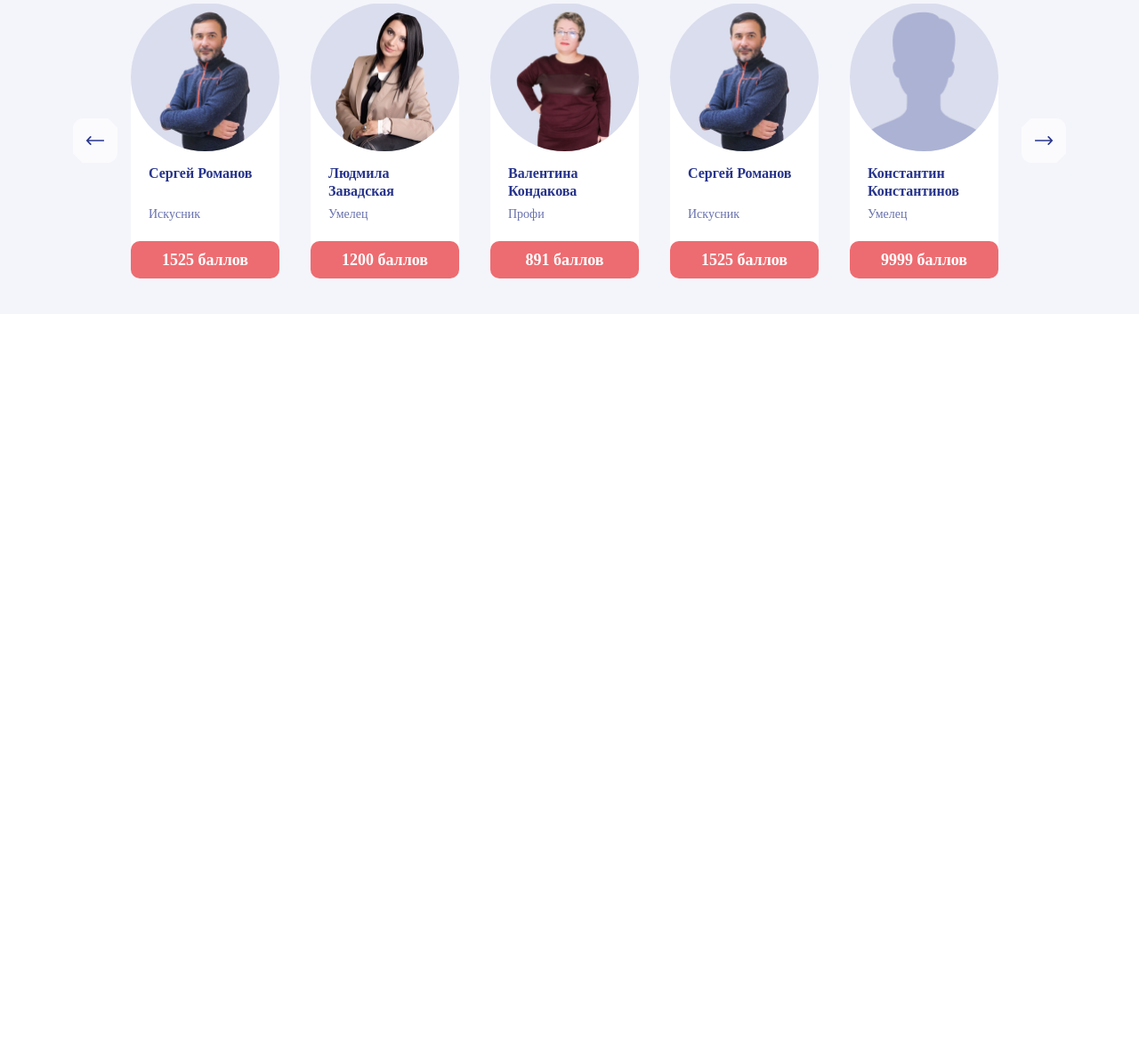
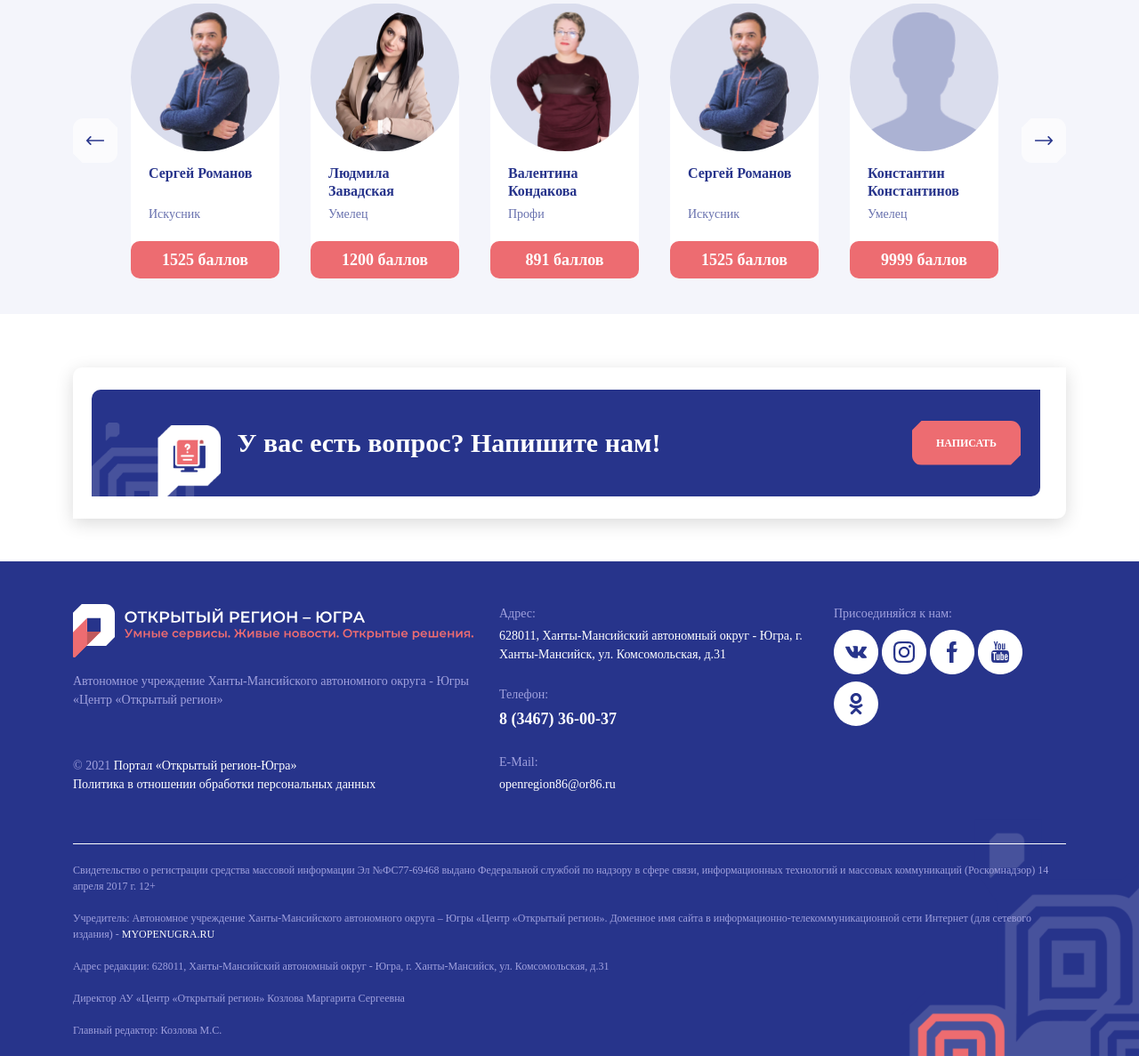
Before and after one commit to Nexxer/MARKET2030, a website: page src/index.html in a window 1280 px wide. Shown: the part 1973-3160 px from the top of the page at 89% size. Before the commit the page ends 2326 px from the top, so only its background shows below. Drawn offline with nearby package versions, Linux system fonts and the light colour scheme; files that its build step writes are made by us from their sources; a web font is replaced by a local one.

Commit message:
add footer and feedback

```diff
--- /dev/null
+++ b/src/_footer.html
@@ -0,0 +1,96 @@
+<div class="container">
+	<div class="row">
+		<div class="col-12">
+			<div class="mainpage__feedback col-12 mb-5">
+				<div class="mainpage__feedback-content py-3 py-sm-0 d-flex justify-content-center justify-content-sm-between align-items-center flex-sm-row flex-column">
+					<div class="feedback-title pb-2 pb-sm-0">
+						 У вас есть вопрос? Напишите нам!
+					</div>
+					 <a id="oprosModal" href="#" class="btn-m opros-modals-btn" tabindex="0">Написать</a>
+				</div>
+			</div>
+		</div>
+	</div>
+</div>
+
+<footer class="mt-auto">
+  <div class="container">
+    <div class="row no-gutters pt-5">
+      <div class="col-xl-5 col-lg-6 order-3 order-lg-1 mb-5">
+        <div class="h-100 d-flex flex-column justify-content-between">
+          <div>
+            <a href="/" class="d-block mb-3">
+              <img style="max-width:100%;" src="./img/logo-footer.svg">
+            </a>
+            <div class="text-muted text-14">
+              Автономное учреждение Ханты-Мансийского автономного округа - Югры «Центр «Открытый регион»
+            </div>
+          </div>
+          <div class="text-14 mt-3">
+            <div>
+              <span class="text-muted">© 2021</span>
+              <a href="/">Портал «Открытый регион-Югра»</a>
+            </div>
+            <a href="/politika.php">Политика в отношении обработки персональных данных</a>
+          </div>
+        </div>
+      </div>
+      <div class="col-xl-4 col-lg-6 order-1 order-lg-2 px-0 px-lg-3 mb-5">
+        <div class="text-14   h-100 d-flex flex-column justify-content-between">
+          <div>
+            <div class="text-muted mb-1">Адрес:</div>
+            <div class="">
+              628011, Ханты-Мансийский автономный округ - Югра, г. Ханты-Мансийск, ул. Комсомольская, д.31
+            </div>
+          </div>
+          <div class="my-4">
+            <div class="text-muted  mb-1">Телефон:</div>
+            <a href="tel:8 (3467) 36-00-37" class="font-weight-boldy text-18">
+              8 (3467) 36-00-37
+            </a>
+          </div>
+          <div>
+            <div class="text-muted  mb-1">E-Mail:</div>
+            <a href="mailto:openregion86@or86.ru" class="">
+              openregion86@or86.ru
+            </a>
+          </div>
+        </div>
+      </div>
+      <div class="col-xl-3 order-2 order-lg-3 mb-5">
+        <div class="text-muted mb-2 text-14">
+          Присоединяйся к нам:
+        </div>
+        <a href="https://vk.com/or_86" target="_blank" class="mr-1 pb-2 d-inline-block bt_soc ">
+          <img src="./img/icons/icon-vk-footer.png">
+        </a>
+        <a href="https://www.instagram.com/myopenugra/?hl=ru" target="_blank" class="mr-1 pb-2 d-inline-block bt_soc ">
+          <img src="./img/icons/icon-in-footer.png">
+        </a>
+        <a href="https://www.facebook.com/myopenugra86" target="_blank" class="mr-1 pb-2 d-inline-block bt_soc ">
+          <img src="./img/icons/icon-fb-footer.png">
+        </a>
+        <a href="https://www.youtube.com/channel/UCWs2XuwUUF1DRirPQR6AgbA?view_as=subscriber" target="_blank" class="mr-1 pb-2 d-inline-block bt_soc ">
+          <img src="./img/icons/icon-yt-footer.png">
+        </a>
+        <a href="https://ok.ru/group/57975081402516" target="_blank" class="mr-1 pb-2 d-inline-block bt_soc ">
+          <img src="./img/icons/icon_ok.svg">
+        </a>
+
+      </div>
+    </div>
+    <div class=" mt-2 footer-credits">
+      Свидетельство о регистрации средства массовой информации Эл №ФС77-69468 выдано Федеральной службой по надзору в сфере связи, информационных технологий и массовых коммуникаций (Роскомнадзор) 14 апреля 2017 г. 12+
+      <br><br>
+      Учредитель: Автономное учреждение Ханты-Мансийского автономного округа – Югры «Центр «Открытый регион». Доменное имя сайта в информационно-телекоммуникационной сети Интернет (для сетевого издания) -
+      <a href="/" class="d-inline text-light">MYOPENUGRA.RU</a>
+      <br><br>
+      Адрес редакции: 628011, Ханты-Мансийский автономный округ - Югра,
+      г. Ханты-Мансийск, ул. Комсомольская, д.31
+      <br><br>
+      Директор АУ «Центр «Открытый регион» Козлова Маргарита Сергеевна
+      <br><br>
+      Главный редактор: Козлова М.С.
+    </div>
+  </div>
+</footer>
--- a/src/index.html
+++ b/src/index.html
@@ -303,7 +303,7 @@
       </div>
     </section>
   </main>
-  <footer></footer>
+  @@include("_footer.html")
 
   <script src="https://cdn.jsdelivr.net/npm/bootstrap@5.1.3/dist/js/bootstrap.bundle.min.js" integrity="sha384-ka7Sk0Gln4gmtz2MlQnikT1wXgYsOg+OMhuP+IlRH9sENBO0LRn5q+8nbTov4+1p" crossorigin="anonymous"></script>
   <script src="https://code.jquery.com/jquery-3.6.0.js" integrity="sha256-H+K7U5CnXl1h5ywQfKtSj8PCmoN9aaq30gDh27Xc0jk=" crossorigin="anonymous"></script>
--- /dev/null
+++ b/src/scss/footer.scss
@@ -0,0 +1,90 @@
+footer {
+  background-color: #27348b;
+  background-image: url("./../img/footer-bg.png");
+  background-repeat: no-repeat;
+  background-position: right bottom;
+  color: #fff;
+  font-weight: 400;
+  height: auto;
+}
+footer .text-muted {
+  color: #a0a1de !important;
+}
+
+.footer-credits {
+  border-top: 1px solid #fff;
+  padding: 20px 0px;
+  font-size: 0.75rem;
+  color: #a0a1de;
+}
+
+footer a {
+  color: inherit !important;
+  text-decoration: none !important;
+  -webkit-transition: all 0.3s ease;
+  -o-transition: all 0.3s ease;
+  transition: all 0.3s ease;
+}
+
+.font-weight-boldy {
+  font-weight: 600 !important;
+}
+.text-18 {
+  font-size: 1.125rem;
+}
+.bt_soc img {
+  width: 50px;
+}
+
+footer a:hover {
+  opacity: 0.8;
+}
+
+.mainpage__feedback {
+  background-color: #ffffff;
+  box-shadow: 0px 5px 20px rgba(0, 0, 0, 0.15);
+  border-radius: 10px 0px;
+  padding: 25px 29px 25px 21px;
+  margin-top: 60px;
+  margin-bottom: 60px;
+
+  .btn-m {
+    font-weight: bold;
+    font-size: 12px;
+    line-height: 50px;
+    text-transform: uppercase;
+    color: #ffffff;
+    clip-path: polygon(11px 0, 100% 0, 100% calc(100% - 11px), calc(100% - 11px) 100%, 0 100%, 0 11px);
+    height: 50px;
+    border-radius: 0px 11px 0px 11px;
+  }
+}
+
+.mainpage__feedback-content {
+  background-color: #27348b;
+  background-image: url("./../img/news-bg.png");
+  border-radius: 10px 0px;
+  height: 120px;
+  background-repeat: no-repeat;
+  color: #ffffff;
+  background-size: contain;
+  background-position-y: 100%;
+  padding: 0 10px;
+}
+
+.feedback-title {
+  font-size: 30px;
+  font-weight: 700;
+  line-height: 30px;
+  letter-spacing: 0em;
+  text-align: left;
+  padding-left: 12vw;
+
+  @media screen and (max-width: 980px){
+      font-size: 20px;
+      line-height: 20px;
+      text-align: center;
+      padding-left: 0;
+      margin-bottom: 10px;
+  }
+}
--- a/src/scss/style.scss
+++ b/src/scss/style.scss
@@ -75,3 +75,4 @@ a:hover {
 @import "slider";
 @import "content";
 @import "index2";
+@import "footer";
```
Also changed, not shown: src/img/footer-bg.png (added), src/img/icons/icon-fb-footer.png (added), src/img/icons/icon-in-footer.png (added), src/img/icons/icon-vk-footer.png (added), src/img/icons/icon-yt-footer.png (added), src/img/icons/icon_ok.svg (added), src/img/logo-footer.svg (added), src/img/news-bg.png (added).
